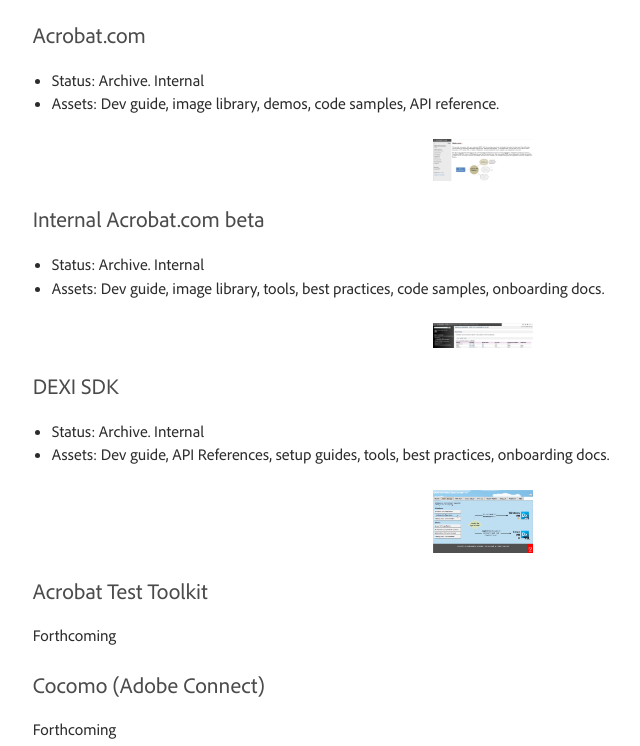
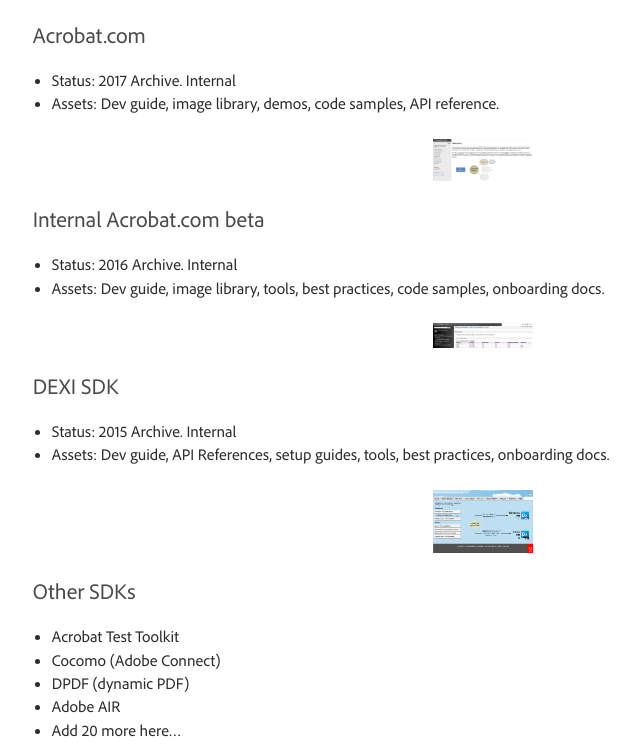
Before and after one commit to teachamantofish/cv, a plain HTML site: page docs/docs.html in a window 1280 px wide. Shown: the part 1434-2180 px from the top of the page, without its empty margins (369-1009 px from the left). Drawn offline with Linux system fonts and the light colour scheme; a script that the page names is missing.

Commit message:
new files

```diff
--- a/docs/docs.html
+++ b/docs/docs.html
@@ -156,8 +156,7 @@
 <li class="toctree-l3"><a class="reference internal" href="#acrobat-com">Acrobat.com</a></li>
 <li class="toctree-l3"><a class="reference internal" href="#internal-acrobat-com-beta">Internal Acrobat.com beta</a></li>
 <li class="toctree-l3"><a class="reference internal" href="#dexi-sdk">DEXI SDK</a></li>
-<li class="toctree-l3"><a class="reference internal" href="#acrobat-test-toolkit">Acrobat Test Toolkit</a></li>
-<li class="toctree-l3"><a class="reference internal" href="#cocomo-adobe-connect">Cocomo (Adobe Connect)</a></li>
+<li class="toctree-l3"><a class="reference internal" href="#other-sdks">Other SDKs</a></li>
 </ul>
 </li>
 <li class="toctree-l2"><a class="reference internal" href="#api-references">API References</a></li>
@@ -306,31 +305,33 @@
 <div class="section" id="acrobat-com">
 <h3>Acrobat.com<a class="headerlink" href="#acrobat-com" title="Permalink to this headline">¶</a></h3>
 <ul class="simple">
-<li><p>Status: Archive. Internal</p></li>
+<li><p>Status: 2017 Archive. Internal</p></li>
 <li><p>Assets: Dev guide, image library, demos, code samples, API reference.</p></li>
 </ul>
 <img src="_images/acomsdk.png" class="thumbnail" height="10%" width="10%" /></div>
 <div class="section" id="internal-acrobat-com-beta">
 <h3>Internal Acrobat.com beta<a class="headerlink" href="#internal-acrobat-com-beta" title="Permalink to this headline">¶</a></h3>
 <ul class="simple">
-<li><p>Status: Archive. Internal</p></li>
+<li><p>Status: 2016 Archive. Internal</p></li>
 <li><p>Assets: Dev guide, image library, tools, best  practices, code samples, onboarding docs.</p></li>
 </ul>
 <img src="_images/acominternal.png" class="thumbnail" height="10%" width="10%" /></div>
 <div class="section" id="dexi-sdk">
 <h3>DEXI SDK<a class="headerlink" href="#dexi-sdk" title="Permalink to this headline">¶</a></h3>
 <ul class="simple">
-<li><p>Status: Archive. Internal</p></li>
+<li><p>Status: 2015 Archive. Internal</p></li>
 <li><p>Assets: Dev guide, API References, setup guides, tools, best practices, onboarding docs.</p></li>
 </ul>
 <img src="_images/dexisdk.png" class="thumbnail" height="10%" width="10%" /></div>
-<div class="section" id="acrobat-test-toolkit">
-<h3>Acrobat Test Toolkit<a class="headerlink" href="#acrobat-test-toolkit" title="Permalink to this headline">¶</a></h3>
-<p>Forthcoming</p>
-</div>
-<div class="section" id="cocomo-adobe-connect">
-<h3>Cocomo (Adobe Connect)<a class="headerlink" href="#cocomo-adobe-connect" title="Permalink to this headline">¶</a></h3>
-<p>Forthcoming</p>
+<div class="section" id="other-sdks">
+<h3>Other SDKs<a class="headerlink" href="#other-sdks" title="Permalink to this headline">¶</a></h3>
+<ul class="simple">
+<li><p>Acrobat Test Toolkit</p></li>
+<li><p>Cocomo (Adobe Connect)</p></li>
+<li><p>DPDF (dynamic PDF)</p></li>
+<li><p>Adobe AIR</p></li>
+<li><p>Add 20 more here…</p></li>
+</ul>
 </div>
 </div>
 <div class="section" id="api-references">
```
Also changed, not shown: docs/compliance.html (+1 -2 lines), docs/index.html (+1 -2 lines), docs/projects.html (+1 -2 lines), docs/search.html (+1 -2 lines), docs/toc.html (+1 -2 lines), docs/tools.html (+1 -2 lines), docs/trading.html (+1 -2 lines), docs/searchindex.js, 1 other file.
